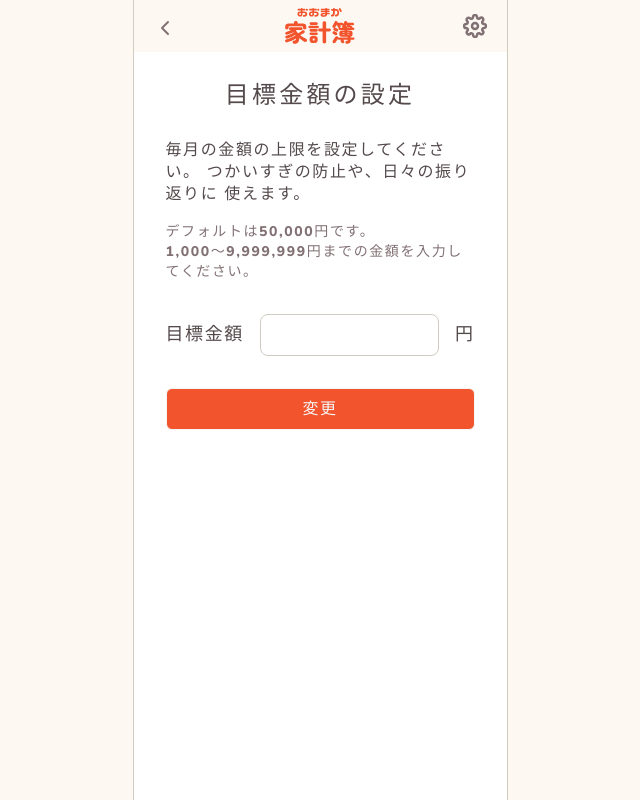
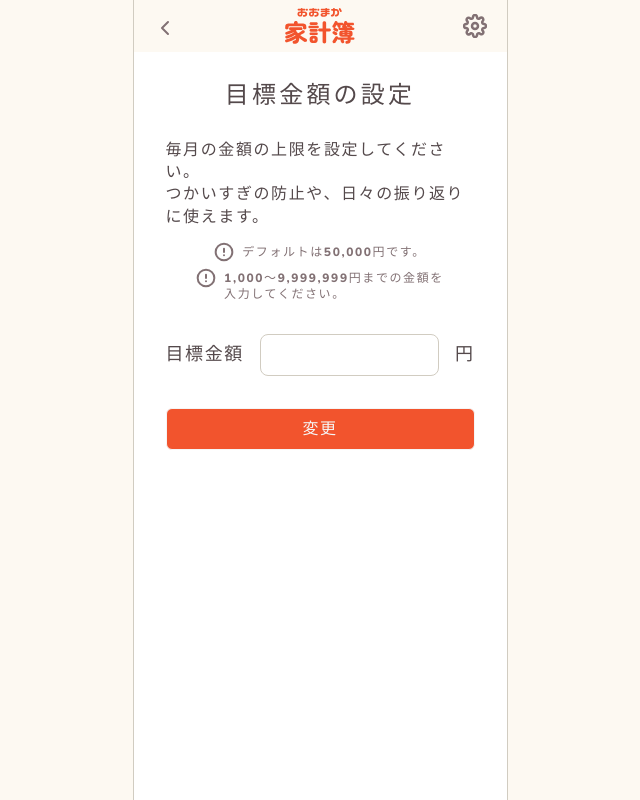
Before and after one commit to hayami-dev/omakakakeibo-front, a React (Vite) app: page /user/budgetEdit in a window 1280 px wide. Shown: the whole page, without its empty margins (320-960 px from the left). Built offline with nearby package versions, Linux system fonts and the light colour scheme; no server answers; a web font is replaced by a local one.

Commit message:
AttentionTextのコンポーネントを作成＋BudgetEdit、CategoryEditへ適用

```diff
--- /dev/null
+++ b/src/components/ui/HelpText/AttentionText.jsx
@@ -0,0 +1,15 @@
+/* (!)のアイコン付きの注釈テキスト */
+
+import { Children } from "react";
+import AlertCircleIcon from "@/assets/icons/AlertCircleIcon";
+
+export default function AttentionText({ children }) {
+  return (
+    <p className="flex gap-2 text-text-cap text-xs w-fit">
+      <span className="flex-shrink-0 mt-[-2px]">
+        <AlertCircleIcon />
+      </span>
+      {children}
+    </p>
+  );
+}
--- /dev/null
+++ b/src/components/ui/HelpText/index.jsx
@@ -0,0 +1,2 @@
+// 隣にある AttentionText.jsx を読み込みパスを簡略化する
+export { default } from "./AttentionText";
--- a/src/pages/user/BudgetEdit.jsx
+++ b/src/pages/user/BudgetEdit.jsx
@@ -16,6 +16,7 @@ import { userIdAtom } from "@/service/authService";
 import BasePage from "@/components/ui/BasePage";
 import TextField from "@/components/ui/TextField";
 import Button from "@/components/ui/Button";
+import AttentionText from "@/components/ui/HelpText";
 
 export default function BudgetEdit() {
   // ユーザーIDを取得
@@ -87,16 +88,20 @@ export default function BudgetEdit() {
         <div>
           <p>
             毎月の金額の上限を設定してください。
-            つかいすぎの防止や、日々の振り返りに 使えます。
+            <br />
+            つかいすぎの防止や、日々の振り返りに使えます。
           </p>
-          <p className="text-sm text-text-cap pt-4">
-            デフォルトは{strInitialMonthlyBudget}円です。
-            <br />
-            <span>
+          <div className="pt-4 flex flex-col gap-2 items-center">
+            <AttentionText>
+              デフォルトは{strInitialMonthlyBudget}円です。
+            </AttentionText>
+            <AttentionText>
               {strMonthlyBudgetMin}～{strMonthlyBudgetMax}
-              円までの金額を入力してください。
-            </span>
-          </p>
+              円までの金額を
+              <br />
+              入力してください。{" "}
+            </AttentionText>
+          </div>
         </div>
         <form action="" onSubmit={handleSave} className="flex flex-col gap-8">
           <fieldset className="flex gap-4 items-baseline text-lg font-black">
--- a/src/pages/user/CategoryEdit.jsx
+++ b/src/pages/user/CategoryEdit.jsx
@@ -12,6 +12,7 @@ import BasePage from "@/components/ui/BasePage";
 import TextField from "@/components/ui/TextField";
 import Button from "@/components/ui/Button";
 import AlertCircleIcon from "@/assets/icons/AlertCircleIcon";
+import AttentionText from "@/components/ui/HelpText";
 
 export default function CategoryEdit() {
   const [activeCategories, setActiveCategories] = useAtom(activeCategoriesAtom);
@@ -46,25 +47,12 @@ export default function CategoryEdit() {
     <>
       <BasePage title="カテゴリーの変更">
         <p>６色のカテゴリー分けができます。</p>
-        <div className="flex flex-col gap-2  tracking-normal items-center">
-          <p className="flex gap-2 text-text-cap text-xs w-fit">
-            <span className="flex-shrink-0 mt-[-2px]">
-              <AlertCircleIcon />
-            </span>
-            空欄にすると非表示になります。
-          </p>
-          <p className="flex gap-2 text-text-cap text-xs w-fit">
-            <span className="flex-shrink-0 mt-[-2px]">
-              <AlertCircleIcon />
-            </span>
+        <div className="flex flex-col gap-2 tracking-normal items-center">
+          <AttentionText>空欄にすると非表示になります。</AttentionText>
+          <AttentionText>
             すでに登録されたきろくには反映されません。
-          </p>
-          <p className="flex gap-2 text-text-cap text-xs w-fit">
-            <span className="flex-shrink-0 mt-[-2px]">
-              <AlertCircleIcon />
-            </span>
-            カテゴリの変更は1日1回までです。
-          </p>
+          </AttentionText>
+          <AttentionText>カテゴリの変更は1日1回までです。</AttentionText>
         </div>
         <form action="" onSubmit={onSend} className="flex flex-col gap-4">
           {activeCategories.map((cat, index) => {
```
